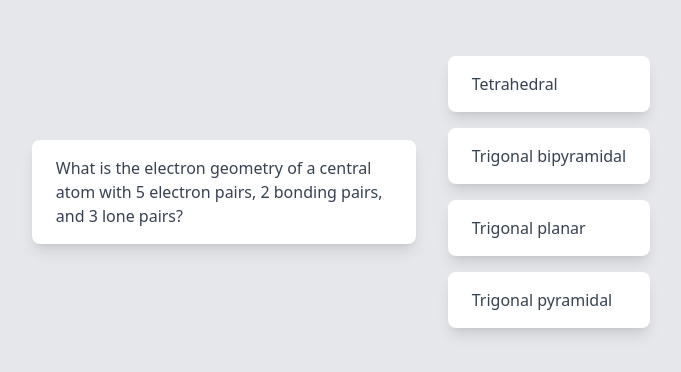
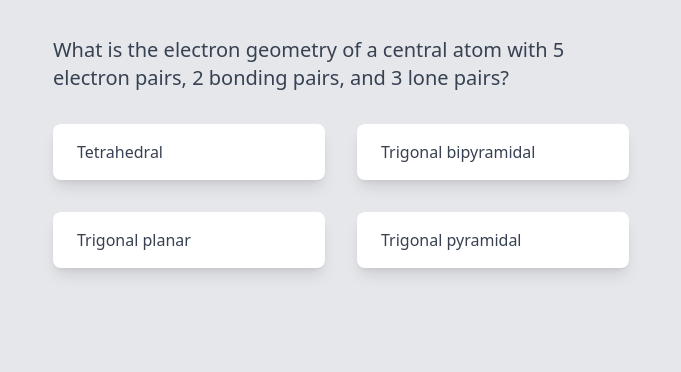
Before and after one commit to cjohnson/Memoize, a Next.js app in the folder memoize-frontend/: page / in a window 1280 px wide. Shown: the top 372 px of the page, without its empty margins (299-980 px from the left). Built offline with nearby package versions, Linux system fonts and the light colour scheme.

Commit message:
Rework UI

```diff
--- a/memoize-frontend/src/pages/multiplechoicepromptcard.tsx
+++ b/memoize-frontend/src/pages/multiplechoicepromptcard.tsx
@@ -8,11 +8,11 @@ class MultipleChoicePromptCard extends React.Component<MultipleChoicePromptCardP
   render() {
     return (
       <>
-        <div className="max-w-sm rounded-lg overflow-hidden shadow-lg m-4 bg-white">
-          <div className="px-6 py-4">
-            <p className="text-gray-700 text-base">
+        <div className="max-w-xl rounded-lg overflow-hidden m-4">
+          <div>
+            <h1 className="text-gray-700 text-xl">
               { this.props.prompt }
-            </p>
+            </h1>
           </div>
         </div>
       </>
--- a/memoize-frontend/src/pages/multiplechoicequestion.tsx
+++ b/memoize-frontend/src/pages/multiplechoicequestion.tsx
@@ -75,11 +75,11 @@ class MultipleChoiceQuestion extends React.Component<MultipleChoiceQuestionProps
 
     return (
       <>
-        <div className="bg-gray-200 flex justify-center space-between h-screen">
-          <div className="items-center space-between">
-            <div className="m-auto sm:p-10 flex justify-center items-center space-between">
+        <div className="bg-gray-200 flex justify-center h-screen">
+          <div className="items-center">
+            <div className="m-auto mt-5 flex flex-col justify-center">
               <MultipleChoicePromptCard prompt={ this.props.prompt }/>
-              <div className="columns">
+              <div className="grid grid-cols-2">
                 { options }
               </div>
             </div>
```
